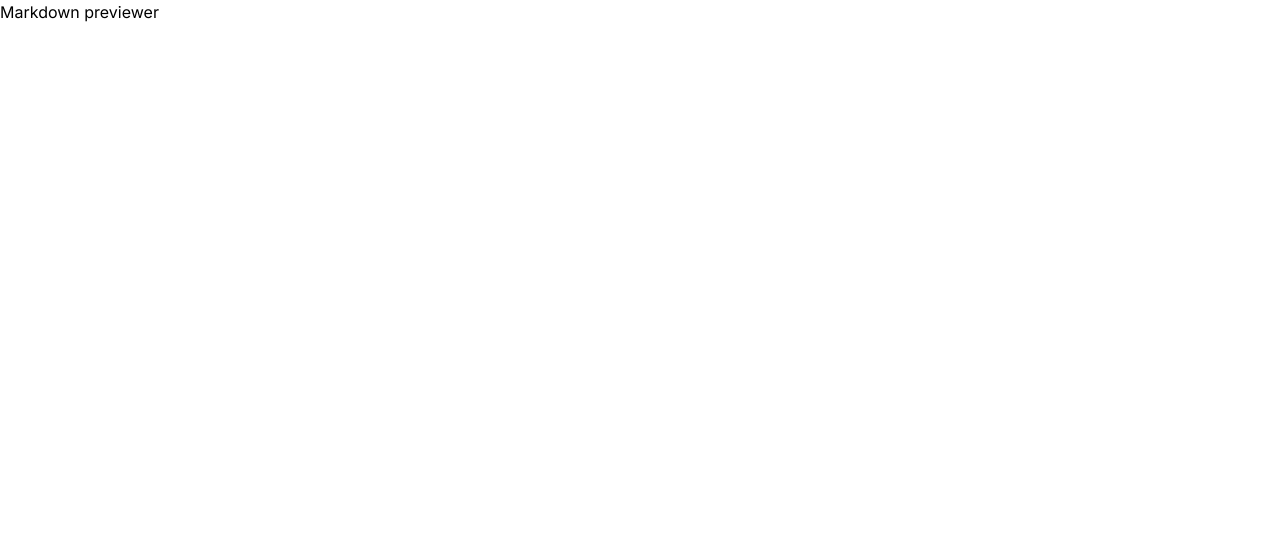
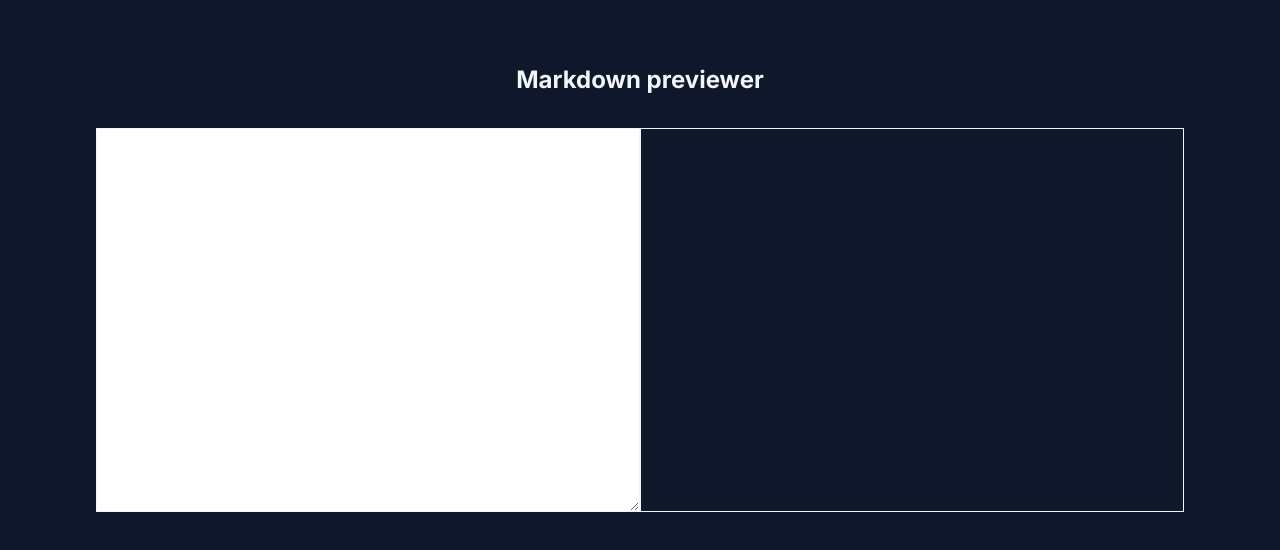
Before and after one commit to RBoraurito/mctekk-task, a Next.js app: page / in a window 1280 px wide. Shown: the top 550 px of the page. Built offline with nearby package versions, Linux system fonts and the light colour scheme.

Commit message:
✨ feat: add basic editor

```diff
--- a/src/app/page.tsx
+++ b/src/app/page.tsx
@@ -1,9 +1,10 @@
-import Image from "next/image";
+import { Editor } from '@/components/editor';
 
 export default function Home() {
   return (
-    <main>
-      <h1>Markdown previewer</h1>
+    <main className="h-screen bg-slate-900 py-8 lg:py-16">
+      <h1 className="mb-8 text-center text-2xl font-bold text-slate-100">Markdown previewer</h1>
+      <Editor />
     </main>
   );
 }
--- /dev/null
+++ b/src/components/editor/index.tsx
@@ -0,0 +1,27 @@
+'use client';
+
+import { marked } from 'marked';
+import { useState } from 'react';
+
+export function Editor() {
+  const [markdown, setMarkdown] = useState('');
+
+  return (
+    <section className="mx-auto grid min-h-96 max-w-6xl px-4 lg:grid-cols-2 lg:px-8">
+      <div className="border border-slate-100">
+        <textarea
+          name="markdown"
+          id="markdown"
+          onChange={(e) => setMarkdown(e.target.value)}
+          className="m-0 h-full w-full p-3"
+        >
+          {markdown}
+        </textarea>
+      </div>
+      <div
+        className="border border-slate-100 p-3 text-slate-50"
+        dangerouslySetInnerHTML={{ __html: marked.parse(markdown) }}
+      ></div>
+    </section>
+  );
+}
```
